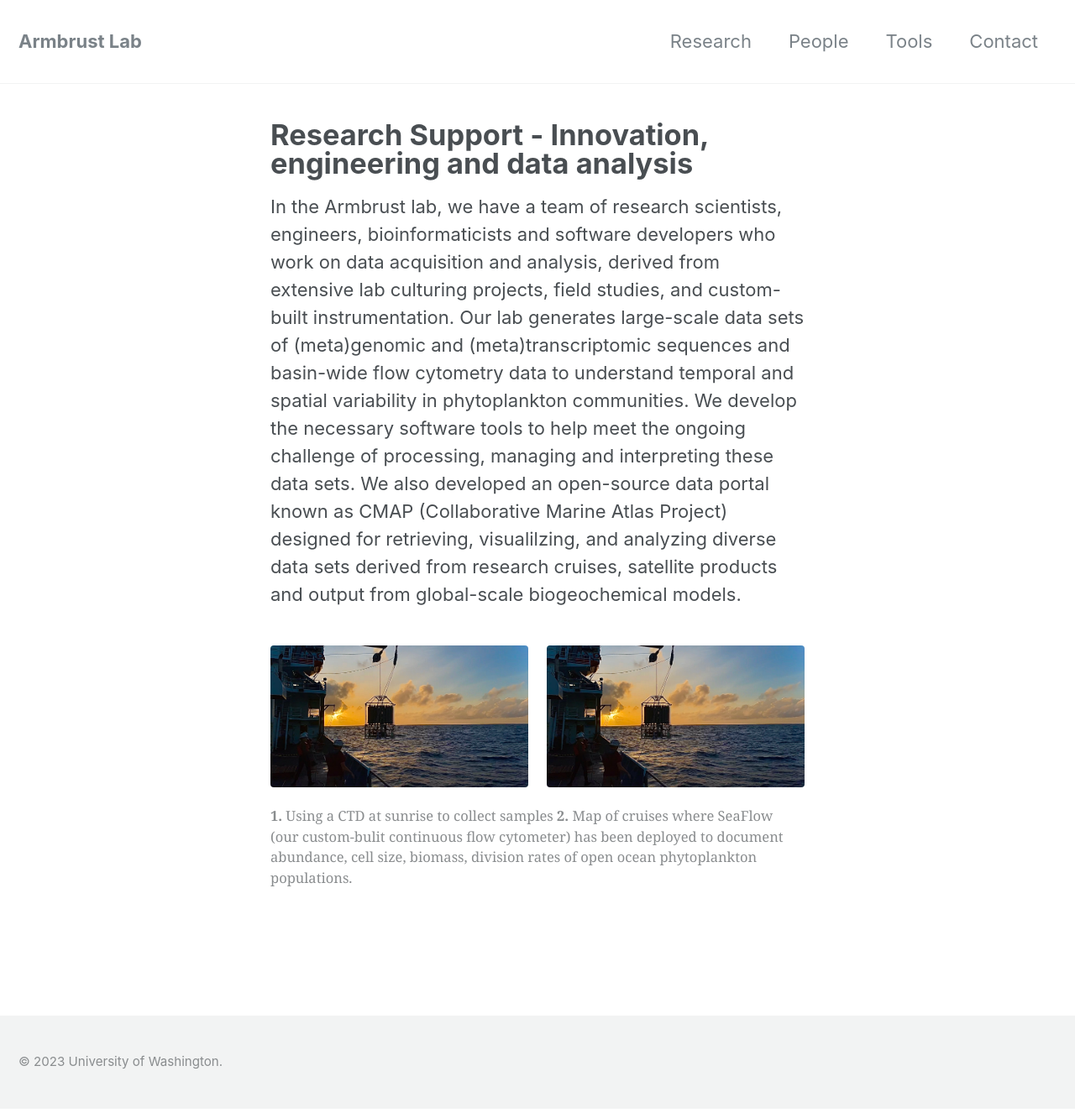
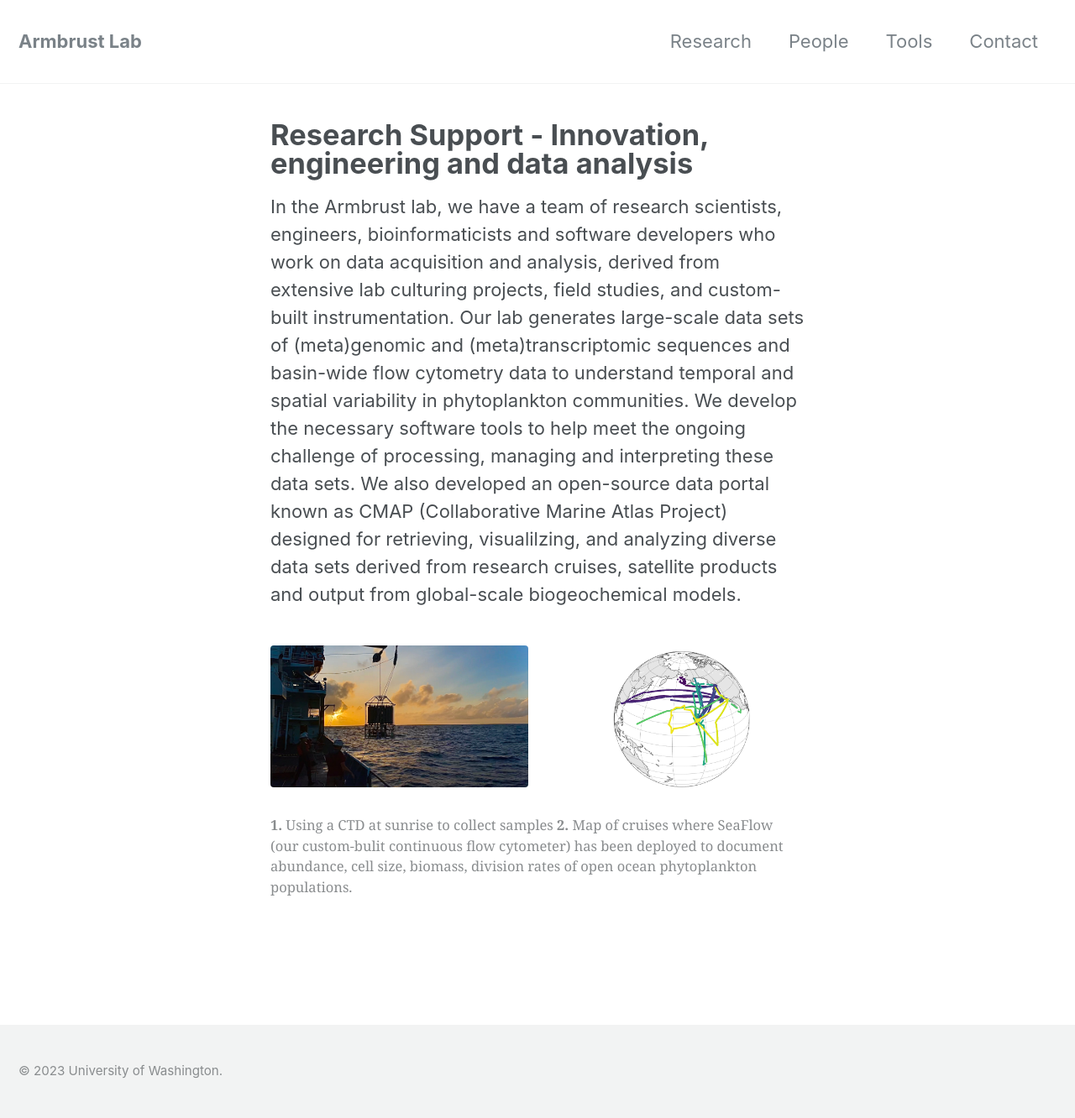
Before and after one commit to armbrustlab/armbrustlab.github.io, a Jekyll site: the page built from collections/_research/research-support.md, in a window 1280 px wide. Shown: the whole page at 84% size. Built offline with Jekyll 4.4.1, drawn with Linux system fonts in a browser that asks for light colours; nearby versions of some CDN libraries.

Commit message:
Update research-support.md

```diff
--- a/collections/_research/research-support.md
+++ b/collections/_research/research-support.md
@@ -5,8 +5,8 @@ gallery:
     image_path: /assets/images/CTD_at_sunrise.JPG
     alt: "CTD at sunrise"
     title: "CTD"
-  - url: /assets/images/CTD_at_sunrise.JPG
-    image_path: /assets/images/CTD_at_sunrise.JPG
+  - url: /assets/images/SeaFlow_cruises.png
+    image_path: /assets/images/SeaFlow_cruises.png
     alt: "SeaFlow cruises"
     title: "Map of SeaFlow cruises"
 ---
```
